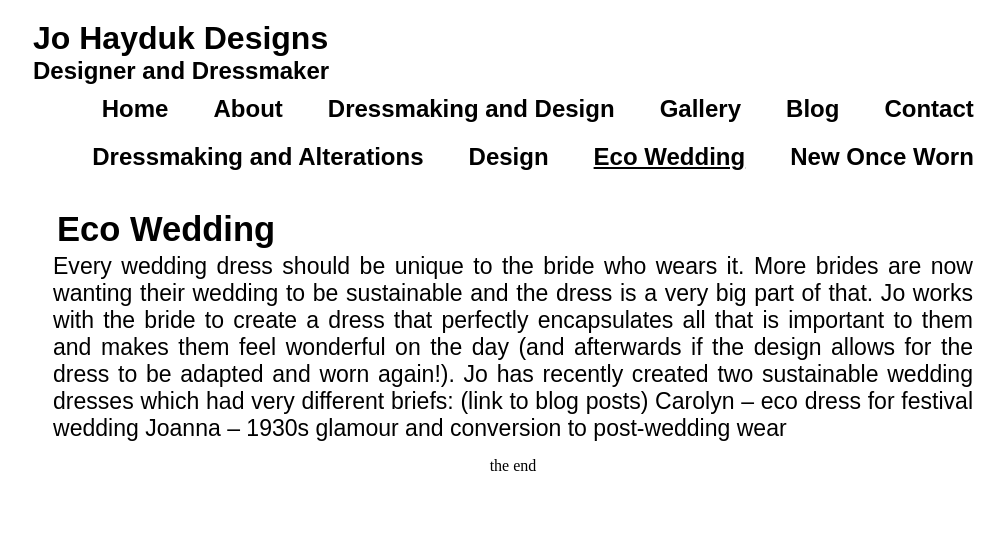
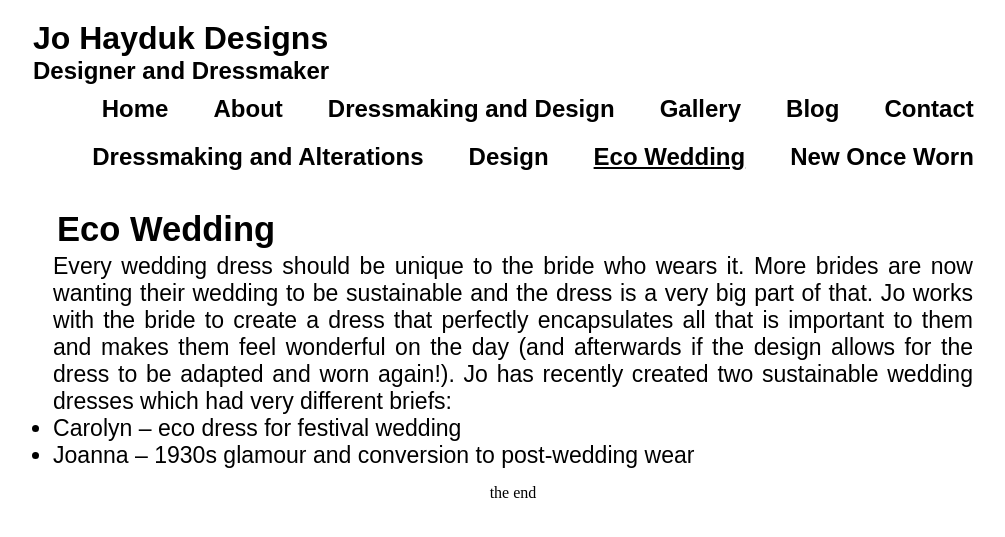
Before and after one commit to py1sl/jhdesigns_website, a Jekyll site: the page built from _pages/eco_wedding/index.html, in a window 1280 px wide. Shown: the top 537 px of the page, without its empty margins (127-1132 px from the left). Built offline with Jekyll 4.4.1, drawn with Linux system fonts in a browser that asks for light colours; some web fonts are replaced.

Commit message:
formatting of paragraphs

```diff
--- a/_pages/about/index.html
+++ b/_pages/about/index.html
@@ -8,6 +8,7 @@ permalink: "/about/"
 <h2>About</h2>
 <p>Jo started her love of sewing and creativity as a child, learning to sew with her Mum.  Ever since that day she has been fascinated with the magical process of taking a piece of folded up fabric and then cutting and sewing it into something totally new.
 </p>
+<br>
 <p>
 Having spent her childhood on a self-sufficient small holding, values of sustainability were important from an early age.  This has manifested itself in Jo’s belief that clothing should be more than something we wear for a short time and then discard.  Creating high-quality garments which are durable, stylish and makes the wearer feel fabulous is key.  Jo also experiments with using recycled fabrics and in designing clothes which have more than one way they can be worn.
 Alterations and repairs are another important way to keep clothes lasting longer and Jo readily offers this service.
--- a/_pages/alterations/index.html
+++ b/_pages/alterations/index.html
@@ -10,9 +10,10 @@ permalink: "/alterations/"
 <p>Jo strives for a beautiful, high quality finish in all the clothes she makes.  Jo can make clothes using original designs, commercial patterns or can adapt the commercial pattern to your own specification.
 Perhaps you’ve got an item of clothing that you absolutely love but would like in another colour of fabric?  Jo can create a pattern from that outfit and recreate it for you.
 Or, do you have a garment that you love the fabric of but the style no longer suits?  Jo can re-style the garment or create something new from the fabric.
+</p><br><p>
 All items are handmade by Jo from her sewing room in Duns Tew.
 </p>
-</br>
+<br>
 <h2>Alterations</h2>
 <p>Sometimes it can be impossible to get a perfect fit from clothes in the shops.  Other times we all change shape and the clothes that used to fit us beautifully no longer sit well on us.  Jo provides an alteration and repair service to help us get the most out of our clothes.
 </p>
--- a/_pages/eco_wedding/index.html
+++ b/_pages/eco_wedding/index.html
@@ -6,8 +6,12 @@ permalink: "/eco_wedding/"
 <section id="content">
 <article>
 <h2>Eco Wedding</h2>
-<p>Every wedding dress should be unique to the bride who wears it.  More brides are now wanting their wedding to be sustainable and the dress is a very big part of that.  Jo works with the bride to create a dress that perfectly encapsulates all that is important to them and makes them feel wonderful on the day (and afterwards if the design allows for the dress to be adapted and worn again!).  Jo has recently created two sustainable wedding dresses which had very different briefs: (link to blog posts)
-Carolyn – eco dress for festival wedding
-Joanna – 1930s glamour and conversion to post-wedding wear
+<p>Every wedding dress should be unique to the bride who wears it.  More brides are now wanting their wedding to be sustainable and the dress is a very big part of that.  Jo works with the bride to create a dress that perfectly encapsulates all that is important to them and makes them feel wonderful on the day (and afterwards if the design allows for the dress to be adapted and worn again!).  Jo has recently created two sustainable wedding dresses which had very different briefs:
+
+<ul>
+<li>Carolyn – eco dress for festival wedding </li>
+<li>Joanna – 1930s glamour and conversion to post-wedding wear</li>
+</ul>
+
 </article>
 </section>
--- a/index.html
+++ b/index.html
@@ -6,7 +6,6 @@ title: Home
 <section id="content">
 <article>
 <h2>Welcome </h2>
-<br>
 <p>
 Dressmaking and clothing design in the heart of North Oxfordshire.</p><br><p>Jo Hayduk Designs creates beautiful handmade clothes for special occasions and everyday wear with a focus on stylish sustainability.</p>
 </article>
```
